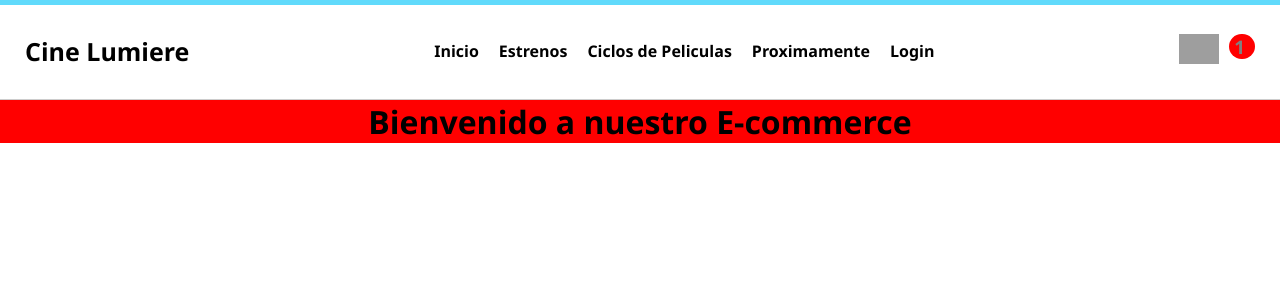
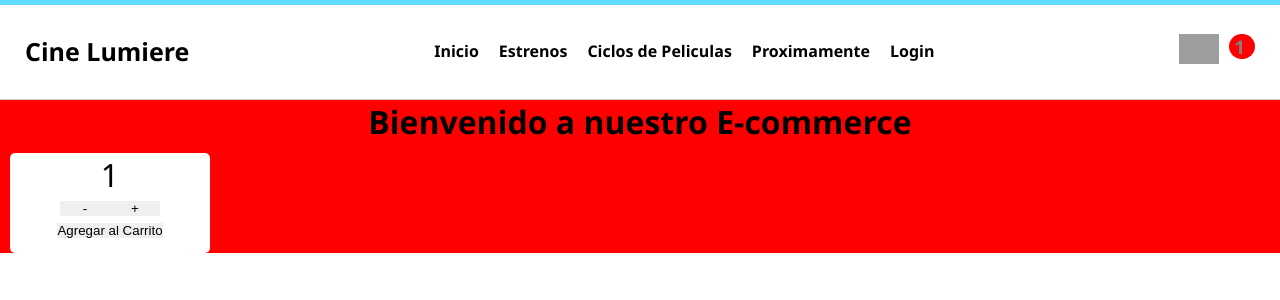
Before and after one commit to joaquincaniete/cineLumiere, a React (Create React App) app: page / in a window 1280 px wide. Shown: the top 300 px of the page. Built offline with nearby package versions, Linux system fonts and the light colour scheme; grey boxes are pictures that could not be loaded.

Commit message:
Entregable Clase 5 (contador)

```diff
--- a/src/App.css
+++ b/src/App.css
@@ -88,3 +88,27 @@ header {
   border-radius: 20px;
   background-color: red;
 }
+
+.itemCount{
+  margin: 10px;
+  background-color: white;
+  width: 200px;
+  height: 100px;
+  border-radius: 5px;
+  box-shadow: 2px;
+
+}
+.itemCount p {
+  font-size: xx-large;
+  font-weight: 300;
+  color:black;
+}
+.itemCount button {
+  width: 50px;
+  border: 1px;
+
+}
+#largeButton{
+  width: auto;
+
+}
--- /dev/null
+++ b/src/components/ItemCount.js
@@ -0,0 +1,30 @@
+import React, {useState} from "react";
+
+export default function ItemCount({stock, initial, onAdd}){
+
+    const inicial = parseInt(initial);
+
+    const [count, setCount] = useState(inicial);
+
+    const sumarItem = () => {
+        count < stock ? setCount(count + 1) : setCount(count);
+      };
+      const restarItem = () => {
+        count === inicial ? setCount(count) : setCount(count - 1);
+      };
+      const agregarAlCarrito=() =>{
+        stock > 0 ? console.log("agregado " + count) : console.log ("no hay stock");
+      };
+
+    return(
+
+        <div className="itemCount">
+
+      <p>{count}</p>
+            <button onClick={restarItem}>-</button>
+      <button onClick={sumarItem}>+</button><br/>
+      <button id="largeButton" onClick={agregarAlCarrito}>Agregar al Carrito</button>
+        </div>
+
+    )
+}
--- a/src/components/ItemListContainer.js
+++ b/src/components/ItemListContainer.js
@@ -1,4 +1,5 @@
 import React from "react";
+import ItemCount from "./ItemCount";
 
 
 
@@ -8,6 +9,7 @@ const ItemListContainer = ({greetings})=>{
         <div className="greetings" style={{backgroundColor: 'red'}}>
 
             <h1>{greetings}</h1>
+            <ItemCount stock="5" initial="1"/>
 
         </div>
 
--- a/src/index.css
+++ b/src/index.css
@@ -11,3 +11,12 @@ code {
   font-family: source-code-pro, Menlo, Monaco, Consolas, 'Courier New',
     monospace;
 }
+.itemCount{
+  margin: 10px;
+  background-color: white;
+  width: 200px;
+  height: 100px;
+  border-radius: 5px;
+  box-shadow: 2px;
+
+}
```
